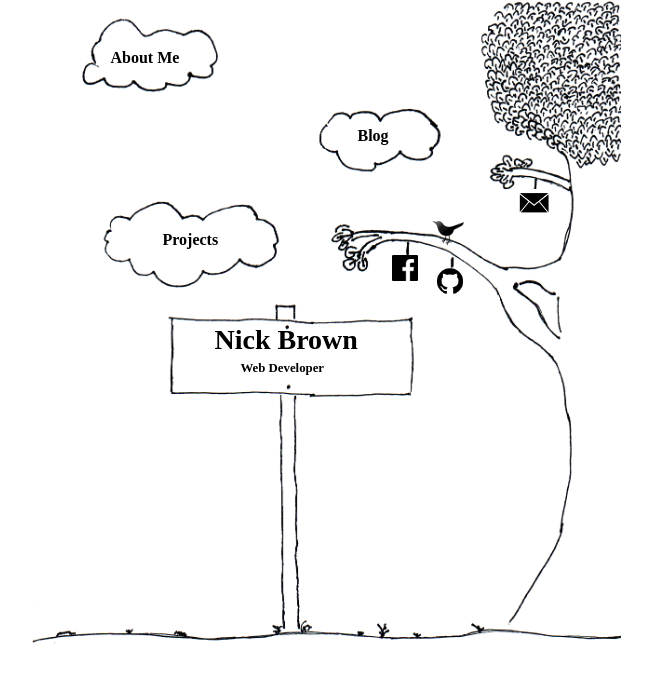
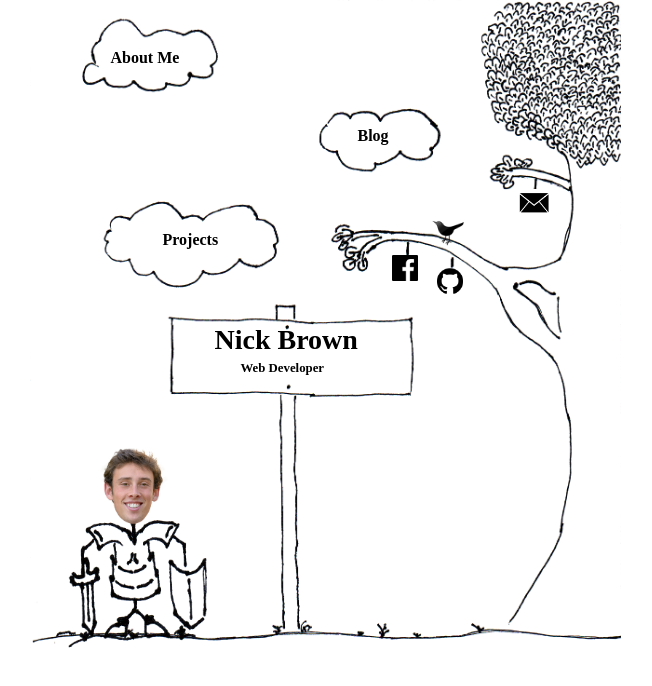
Before and after one commit to nick-brown2014/nick-brown2014.github.io, a plain HTML site: page blog-posts/index.html in a window 1280 px wide. Shown: the whole page, without its empty margins (315-967 px from the left). Drawn offline with Linux system fonts and the light colour scheme.

Commit message:
Index and Stylesheet

```diff
--- a/blog-posts/index.html
+++ b/blog-posts/index.html
@@ -17,5 +17,6 @@
                     <h1>Nick Brown</h1>
                     <h6>Web Developer</h6>
                 </header>
+                <img id="prof_pic" src="https://raw.githubusercontent.com/nick-brown2014/nick-brown2014.github.io/master/blog-posts/imgs/StickNick.png" />
             </body>
     </html>
--- a/stylesheets/index_stylesheet.css
+++ b/stylesheets/index_stylesheet.css
@@ -82,3 +82,10 @@ h6 {
     top: 29%;
     left: 79%;
 }
+#prof_pic {
+    width: 150px;
+    height: auto;
+    position: absolute;
+    top: 68%;
+    left: 10%;
+}
```
